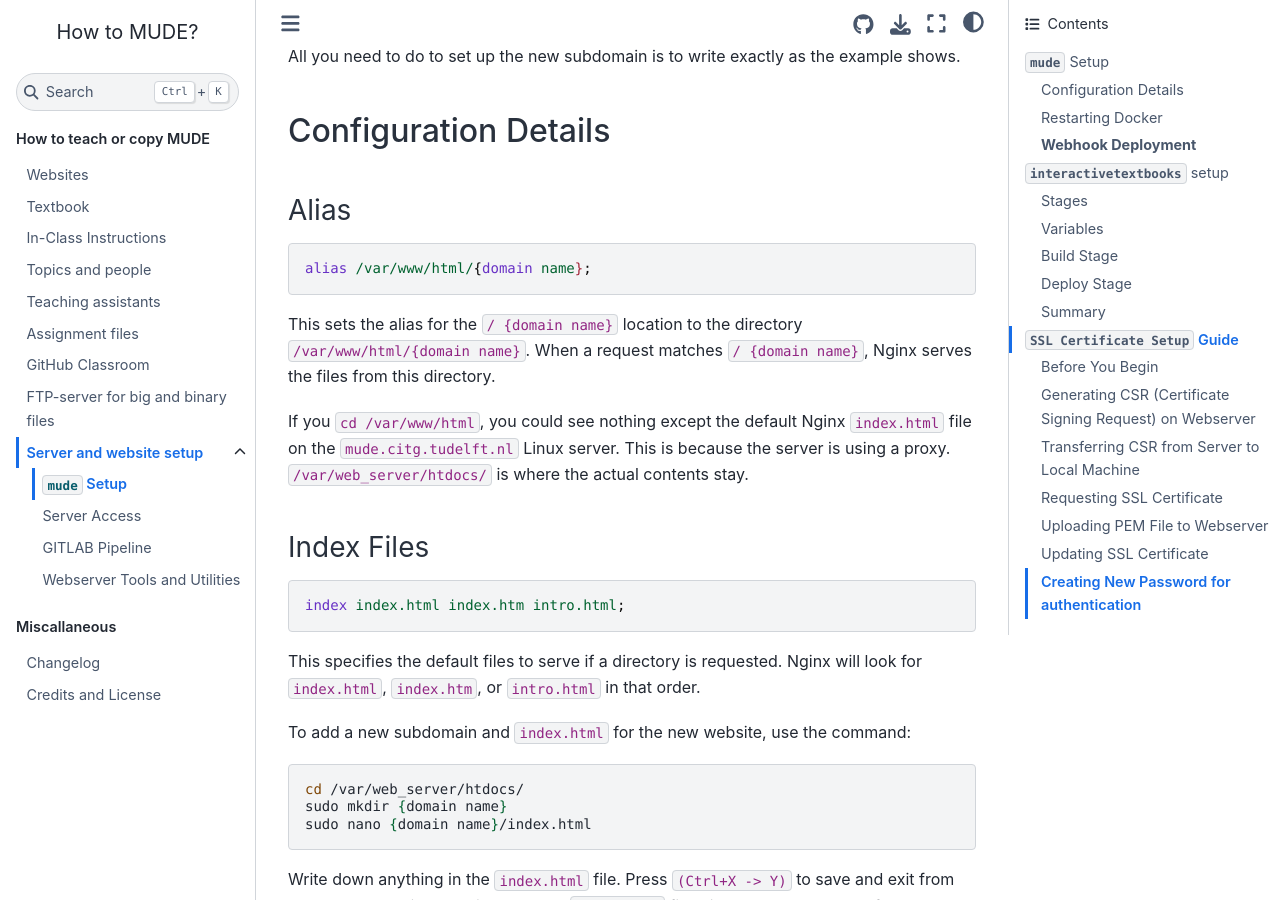
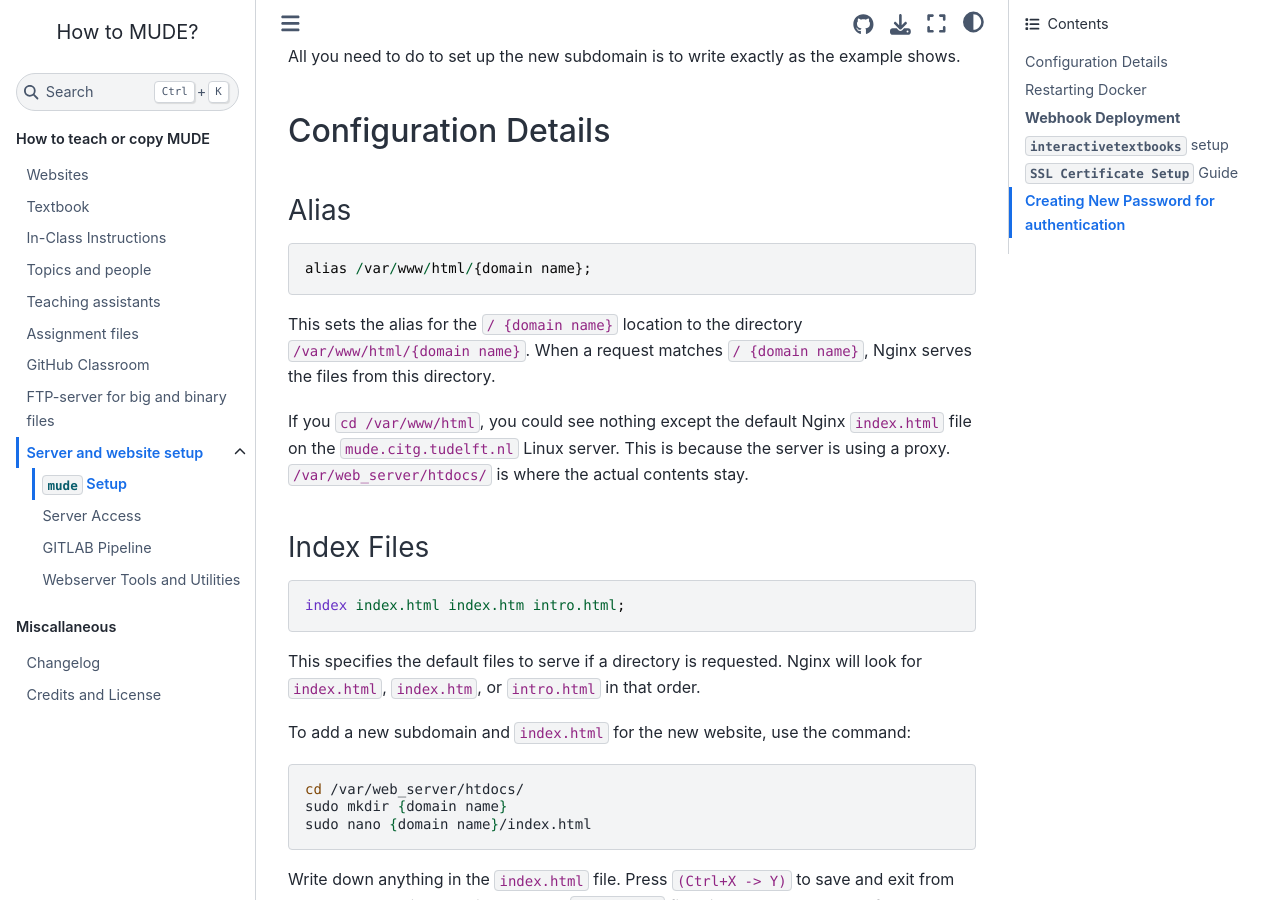
Before and after one commit to TUDelft-MUDE/teacher, a Jupyter Book: the page built from book/server_setup.md, in a window 1280 px wide and 900 px high, scrolled down 691 px. Built offline with Jupyter Book 1.0.4 settings and Sphinx 7.4.7 and the Sphinx Book theme 1.1.4, drawn with Linux system fonts in a browser that asks for light colours; comment, search, counter and statistics services are not loaded.

Commit message:
Remove warnings

````diff
--- a/book/server_setup.md
+++ b/book/server_setup.md
@@ -31,17 +31,17 @@
 
 All you need to do to set up the new subdomain is to write exactly as the example shows.
 
-### Configuration Details
+## Configuration Details
 
-#### Alias
-```nginx
+### Alias
+```
 alias /var/www/html/{domain name};
 ```
 This sets the alias for the `/ {domain name}` location to the directory `/var/www/html/{domain name}`. When a request matches `/ {domain name}`, Nginx serves the files from this directory.
 
 If you `cd /var/www/html`, you could see nothing except the default Nginx `index.html` file on the `mude.citg.tudelft.nl` Linux server. This is because the server is using a proxy. `/var/web_server/htdocs/` is where the actual contents stay.
 
-#### Index Files
+### Index Files
 ```nginx
 index index.html index.htm intro.html;
 ```
@@ -56,13 +56,13 @@
 
 Write down anything in the `index.html` file. Press `(Ctrl+X -> Y)` to save and exit from the nano text editor. In this way, your `index.html` file will be created successfully.
 
-#### Try Files
+### Try Files
 ```nginx
 try_files $uri $uri/ =404;
 ```
 This directive attempts to serve the requested URI as a file or a directory. If neither exists, it returns a 404 error.
 
-### Restarting Docker
+## Restarting Docker
 
 After you finish the setup above, you need to restart the Docker container with the following commands:
 
@@ -210,7 +210,7 @@
 
 
 
-# `interactivetextbooks` setup
+## `interactivetextbooks` setup
 This has a GitLab CI/CD pipeline configuration file that automates the process of building a Docker image, pushing it to a Docker registry, and deploying it in a containerized environment. Here's a breakdown of the stages and commands:
 
 ### Stages
@@ -247,7 +247,7 @@
 - In the **build** stage, it builds a Docker image and pushes it to a local Docker registry at `localhost:5000`.
 - In the **deploy** stage, it stops and removes any existing container, then runs a new container with the built image, exposing port `8007` on the host machine.
 
-# `SSL Certificate Setup` Guide
+## `SSL Certificate Setup` Guide
 ### Before You Begin
 
 - **Authentication:** Use your NetID login credentials for all server access.
````
Also changed, not shown: book/webserver_tools.md (+1 -1 lines).
